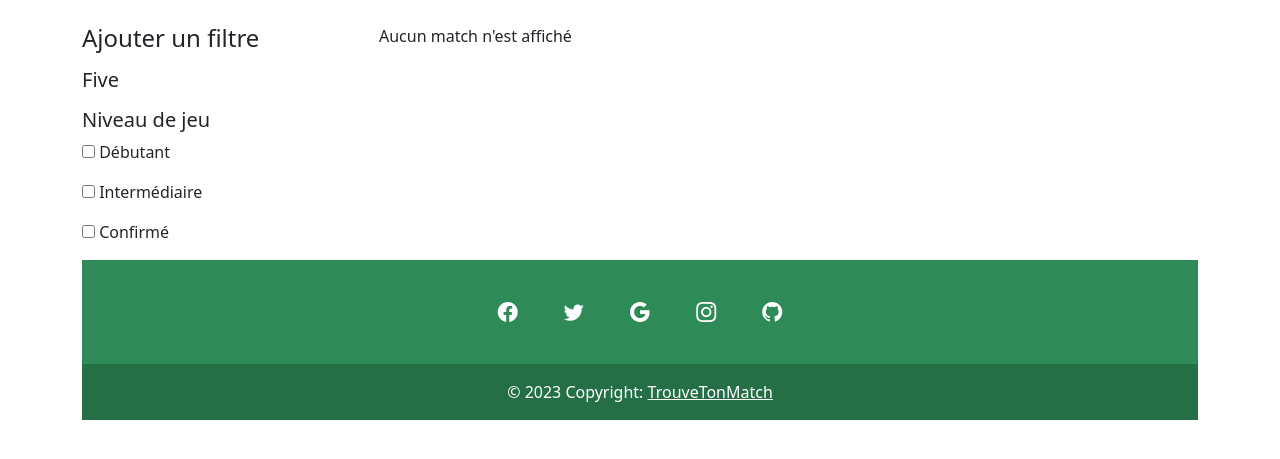
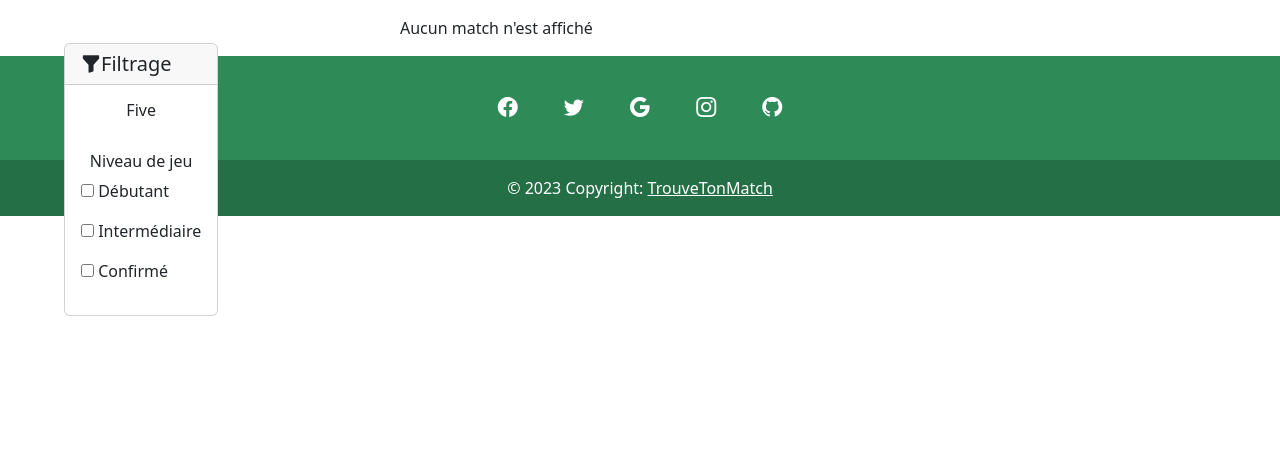
Before and after one commit to AbdelMalikDjendli/symfony_project, a Symfony app: template templates/homepage/index.html.twig in a window 1280 px wide. Shown: the part 77-536 px from the top of the page. Run offline with Twig, Linux system fonts and the light colour scheme; the template is opened without the code that fills it, so the values that code supplies are empty; some libraries are stand-ins or nearby versions.

Commit message:
update css accueil

```diff
--- a/templates/homepage/announces/matches.html.twig
+++ b/templates/homepage/announces/matches.html.twig
@@ -3,15 +3,15 @@
 {% endif %}
 
 {% for match in matches %}
-    <div class="row w-100 mx-auto rounded mb-3 bg-light justify-content-md-center border border-success"
+    <div class="row w-100 mx-auto rounded mb-3 bg-light border border-success"
          style="border-width: 0.5px;">
 
-        <h1 class="h4 bg-success text-white bg-gradient p-2"> {{ match.getMatchName() }}</h1>
-        <p>Organisateur : <a
+        <h1 class="h4 bg-success text-white bg-gradient mb-3 p-2"> {{ match.getMatchName() }}</h1>
+        <p><i class="bi bi-person-fill"></i> Organisateur : <a
                     href="{{ path('app_profil', { 'id' : match.organizer.id}) }}">{{ match.organizer.pseudo }}</a>
         </p>
-        <p>Five : {{ match.five.name }}</p>
-        <p>Niveau : {{ match.level }}</p>
+        <p><i class="bi bi-house"></i> Five : {{ match.five.name }}</p>
+        <p><i class="bi bi-bar-chart-fill"></i> Niveau : {{ match.getLabelForLevel() }}</p>
         {% if app.user %}
             <div class="d-flex flex-row-reverse">
                 <a type="button" class="w-25 rounded mb-2  btn btn-success" href="{{ path('app_match_join', { 'eventid' : match.id}) }}">Rejoindre</a>
--- a/templates/homepage/index.html.twig
+++ b/templates/homepage/index.html.twig
@@ -1,29 +1,36 @@
 {% extends 'base.html.twig' %}
 
 {% block title %}Accueil{% endblock %}
+
+{% block head %}
+
+    <link rel="stylesheet" href="{{ asset('public/css/style.js') }}">
+
+{% endblock %}
 
 {% block body %}
 
 
 
-<div class="container mt-2 ">
+<div class="container " style="margin:0; padding:0">
     <div class="row">
-    <div class="col-3">
+    <div class="col-4">
 
-        <div class="mt-3">
+        <div class="card position-fixed" style="top:15%; margin-left: 5%">
 
-        <h1 class="h4">Ajouter un filtre</h1>
+            <div class="card-header h5"><i class="bi bi-funnel-fill"></i>Filtrage</div>
 
+            <div class="card-body">
         <form id="filter">
 
-            <h1 class="h5 pt-2">Five</h1>
+            <h6 class=" text-center">Five</h6>
 
             {% for five in allFives %}
                 <p><input type="checkbox" name="fives[]" id="five{{ five.id }}" value="{{ five.id }}">
                     <label for="five{{ five.id }}">{{ five.name }}</label></p>
             {% endfor %}
 
-            <h1 class="h5 pt-2">Niveau de jeu</h1>
+            <h6 class=" pt-4 text-center">Niveau de jeu</h6>
 
             <p><input type="checkbox" name="levels[]" id="beginner" value="beginner">
                 <label for="beginner">Débutant</label></p>
@@ -32,14 +39,15 @@
             <p><input type="checkbox" name="levels[]" id="confirmed" value="confirmed">
                 <label for="confirmed">Confirmé</label></p>
         </form>
-
+            </div>
         </div>
     </div>
     <div class="col-6">
         {% if app.user %}
-            <div class="row w-75 mx-auto rounded mh-10 mt-2 mb-3 bg-light justify-content-md-center"
+            <div class="row w-75 mx-auto rounded mh-10 mt-2 mb-2 bg-light justify-content-md-center"
                  style="border-width: 0.5px; height: 60px">
-        <a class="btn btn-success" href="{{ path('app_match_create') }}">Crée ton propre match
+                <a class="d-flex align-items-center justify-content-center btn btn-success" href="{{ path('app_match_create') }}">
+            <h5><i class="bi bi-plus-circle"></i> Crée ton propre match</h5>
             </a>
             </div>
 
@@ -51,12 +59,11 @@
             {% include asset('homepage/announces/matches.html.twig') %}
         </div>
     </div>
-<div class="col-3">
-
+<div class="col-4">
+    </div>
 </div>
     </div>
     </div>
-
 
 
     {% block javascripts %}
```
Also changed, not shown: src/Entity/Event.php (+12 -0 lines), public/css/style.css (line endings or trailing spaces).
